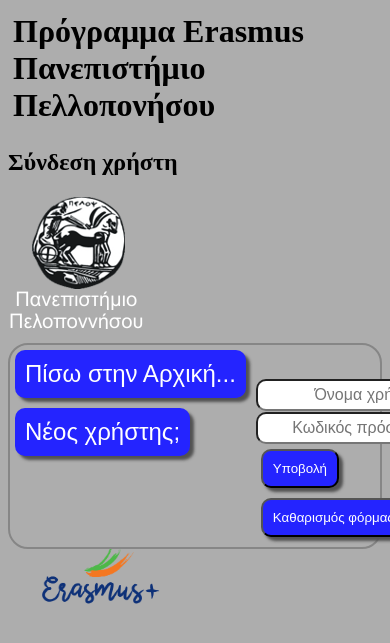
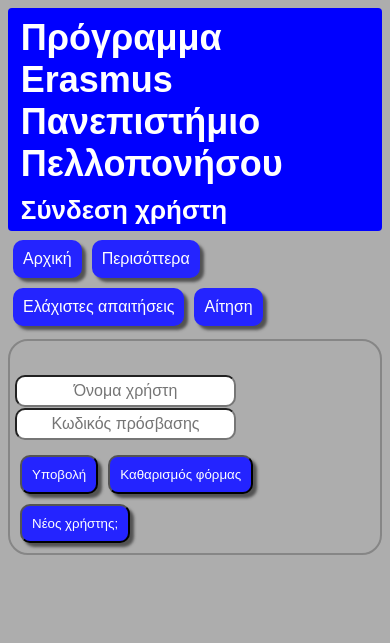
Before and after one commit to Vasilis-git/Erasmus-Webpage, a PHP site: page /login.html in a window 390 px wide; the page is wider, and only the part inside the window is pictured. Shown: the top 643 px of that part. Run offline with PHP 8.4, Linux system fonts and the light colour scheme.

Commit message:
built responsiveness of login page

```diff
--- a/login.html
+++ b/login.html
@@ -6,35 +6,91 @@
         <meta name="viewport" content="width=device-width,initial-scale=1.0">
         <link rel="stylesheet" href="styles/stylefile.css"/>
         <title> Erasmus UoP</title>
+        <style>
+             @media screen and (min-width: 760px) {/*for desktop*/
+                .container{
+                        display: grid;
+                        grid-template-columns: repeat(8, 1fr);
+                        grid-auto-rows: minmax(1vw, auto);
+                        margin: 0 auto;
+                        grid-template-areas:
+                        "h  h  h  h  h  h  h  hi"
+                        "ht ht ht ht ht ht ht hi"
+                        "m  m  m  m  m  m  m  m"
+                        "fc fc fc fc fc fc fc fc"
+                        "fd fd fd fd fd fd fd fd"
+                        ;
+                }
+            }
+            @media screen and (max-width: 759px) {/*for phones and tablets*/
+                .container{
+                    display: grid;
+                    grid-template-columns: repeat(1, 1fr);
+                    margin: 0 auto;
+                    grid-template-areas:
+                                    "h"
+                                    "ht"
+                                    "m"
+                                    "fc"
+                                    "fc"
+                                    "fd";
+                }
+                .heading{
+                    border-top-right-radius: 1vw;
+                }
+                .heading-title{
+                    border-bottom-right-radius: 1vw;
+                }
+                .footer-image{
+                    display: none;
+                }
+                .heading-image{
+                    display: none;
+                }
+                .menu{
+                    margin-bottom: 2vw;
+                }
+                form{
+                    margin:auto;
+                }
+            }
+        </style>
     </head>
     <body>
         <div class="container">
-            <div class="header row">
-                <div class="col-s-6 col-m-7 col-l-10">
+                <div class="heading">
                     <h1>Πρόγραμμα Erasmus Πανεπιστήμιο Πελλοπονήσου</h1>
-                    <h2>Σύνδεση χρήστη</h2>
                 </div>
-                <div class="col-s-6 col-m-5 col-l-2 image">
-                    <div class="image">
-                        <img src="media/images/uoplogo.png" alt="University of the Pelloponese Logo">
-                    </div>
+                <div class="heading-image">
+                    <img src="media/images/uoplogo.png" alt="University of the Pelloponese Logo">
                 </div>
-            </div>
-            <div class="row">
+                <div class="heading-title">
+                    <h1>Σύνδεση χρήστη</h1>
+                </div>
+
+                <div class="menu">
+                    <a href="index.html">Αρχική</a>
+                    <a href="more.html">Περισόττερα</a>
+                    <a href="reqs.html">Ελάχιστες απαιτήσεις</a>
+                    <a href="application.html">Αίτηση</a>
+                </div>
+
+
                 <form>
-                    <a href="index.html" style="text-decoration: none;">Πίσω στην Αρχική...</a>
-                    <a href="sign-up.html" style="text-decoration: none;">Νέος χρήστης;</a>
                     <br>
-                    <div>
+                    <div class="form-credentials">
                         <input type="text" name ="l-username" maxlength="10" placeholder="Όνομα χρήστη"><br>
                         <input type="password" name ="l-password" maxlength="15" placeholder="Κωδικός πρόσβασης"><br>
+                    </div>
+                    <div class="form-buttons">
                         <input type="button" name="l-submit" value="Υποβολή">
                         <input type="button" name="clear-form" value="Καθαρισμός φόρμας">
+                        <input type="button" name="new-user" value="Νέος χρήστης;">
                     </div>
                 </form>
-            </div>
-            </div>
-            <div class="col-l-12 image row">
+
+
+            <div class="footer-image">
                 <img src="media/images/erasmus.png" alt="Erasmus picture" width="186" height="57">
             </div>
         </div>
--- a/styles/stylefile.css
+++ b/styles/stylefile.css
@@ -91,6 +91,8 @@ select{
 .menu{
     margin-top: 1vw;
     grid-area: m;
+    margin-left:auto;
+    margin-right:auto;
 }
 .content{
     background-color: rgb(196, 196, 196);
@@ -105,3 +107,19 @@ select{
     margin-top: 3vw;
     grid-area: fi;
 }
+
+
+.form-credentials{
+    grid-area:fc;
+
+}
+.form-buttons{
+    grid-area: fb;
+}
+
+.footer-image{
+    display: none;
+}
+form{
+    margin-left: 40vw; margin-right: auto;
+}
```
